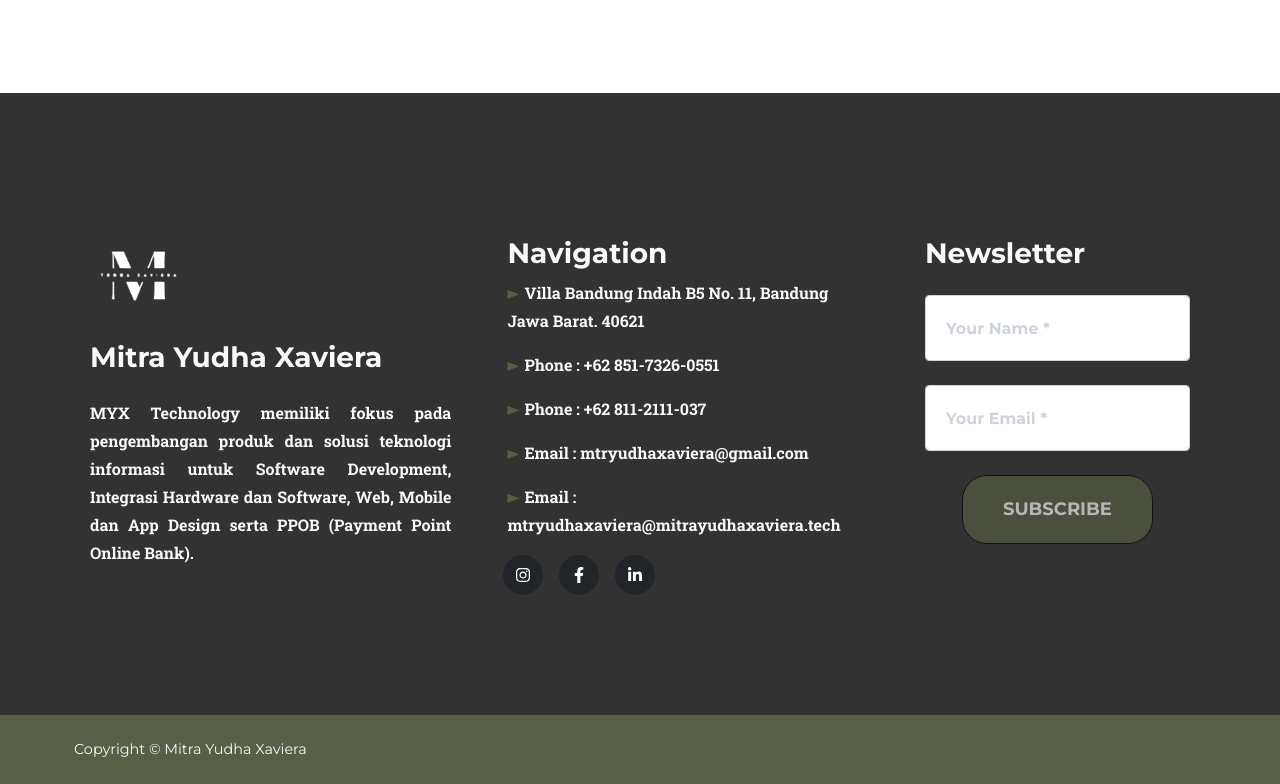
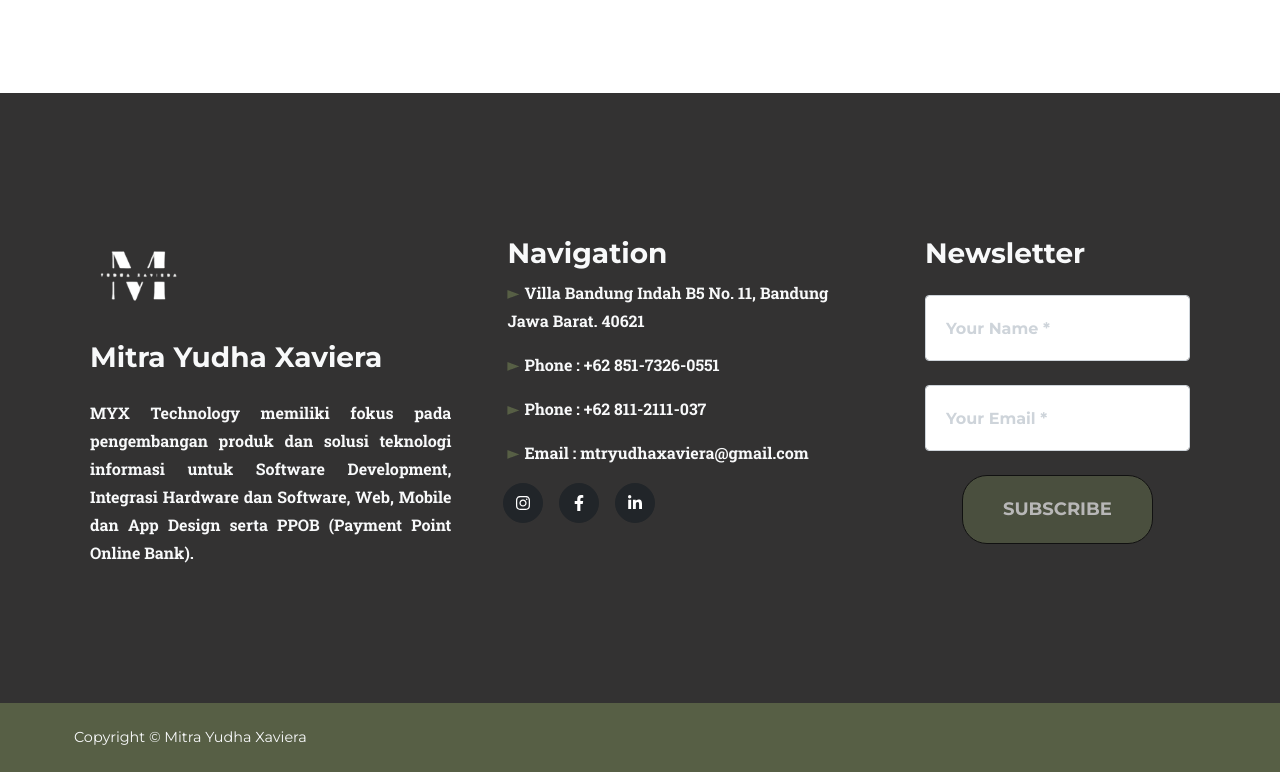
Before and after one commit to arumnenden/Rebuild, a plain HTML site: page index.html in a window 1280 px wide. Shown: the part 5995-6779 px from the top of the page. Drawn offline with nearby package versions, Linux system fonts and the light colour scheme.

Commit message:
Minor Update
Penghapusan email kedua pada footer

```diff
--- a/index.html
+++ b/index.html
@@ -366,10 +366,6 @@
                             <img src="/assets/skins/polygon_1.png" alt="">
                             Email : mtryudhaxaviera@gmail.com
                         </p>
-                        <p class="text-light">
-                            <img src="/assets/skins/polygon_1.png" alt="">
-                            Email : mtryudhaxaviera@mitrayudhaxaviera.tech
-                        </p>
                         <div class="row align-items-center">
                             <a class="btn btn-dark btn-social mx-2" href="https://www.instagram.com/myx.technology/?hl=en" aria-label="instagram"><i class="fab fa-instagram"></i></a>
                             <a class="btn btn-dark btn-social mx-2" href="#!" aria-label="Facebook"><i class="fab fa-facebook-f"></i></a>
```
